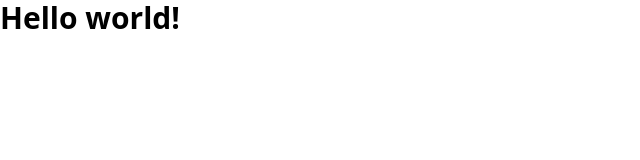
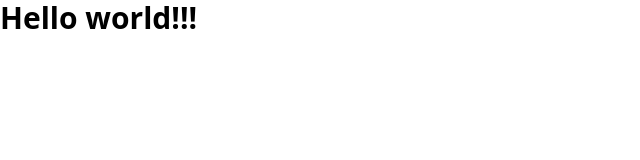
Before and after one commit to ndelanhese/app_mens_web, a Next.js app: page / in a window 1280 px wide. Shown: the top 160 px of the page, without its empty margins (0-640 px from the left). Built offline with nearby package versions, Linux system fonts and the light colour scheme.

Commit message:
chore(app): updated dependencies

```diff
--- a/src/app/page.tsx
+++ b/src/app/page.tsx
@@ -1,6 +1,6 @@
 const Home = () => (
   <main>
-    <h1 className="text-3xl font-bold">Hello world!</h1>
+    <h1 className="text-3xl font-bold">Hello world!!!</h1>
   </main>
 )
 
```
Also changed, not shown: package.json (+8 -19 lines), 1 other file (tests, documents, lock files or other folders).
